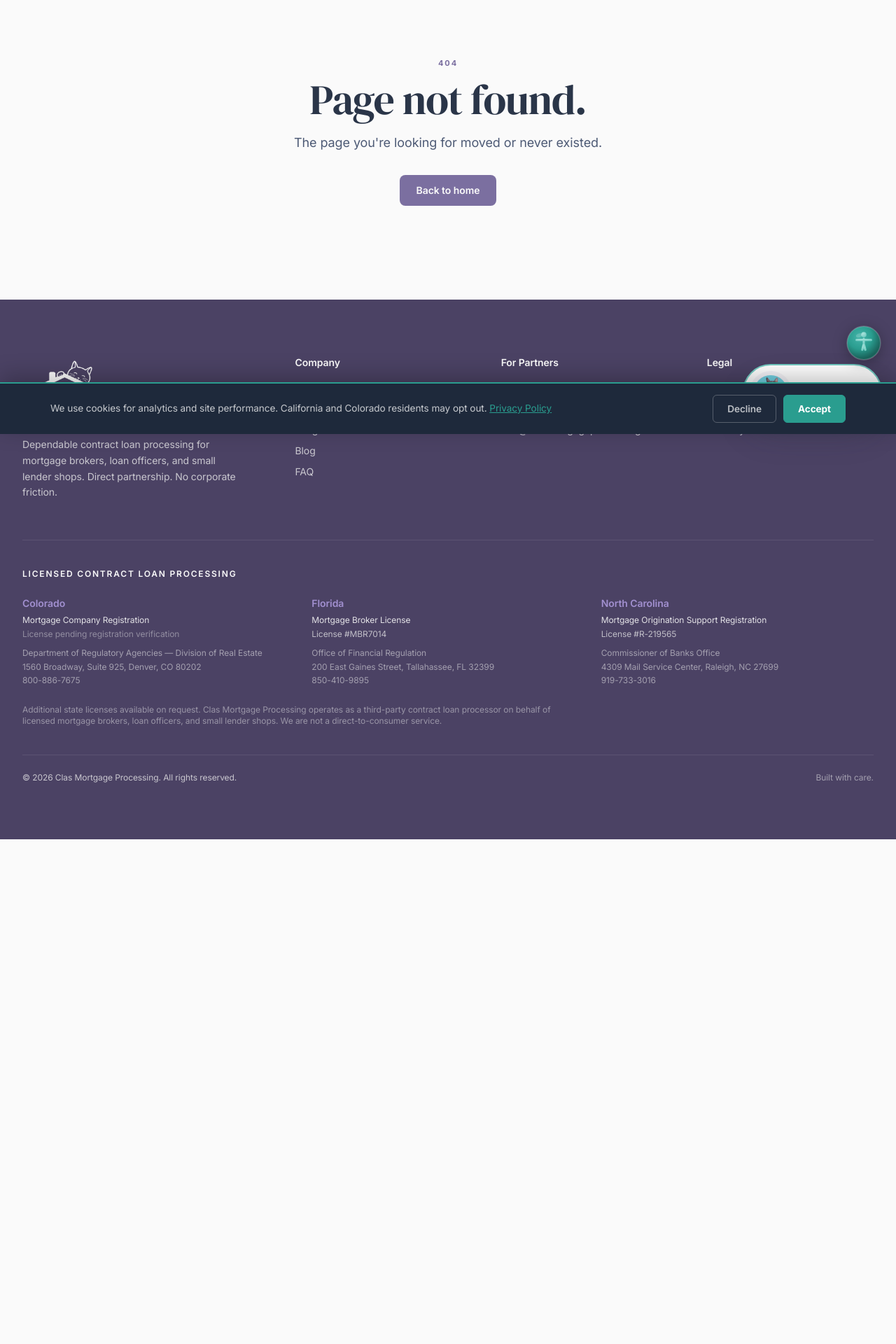
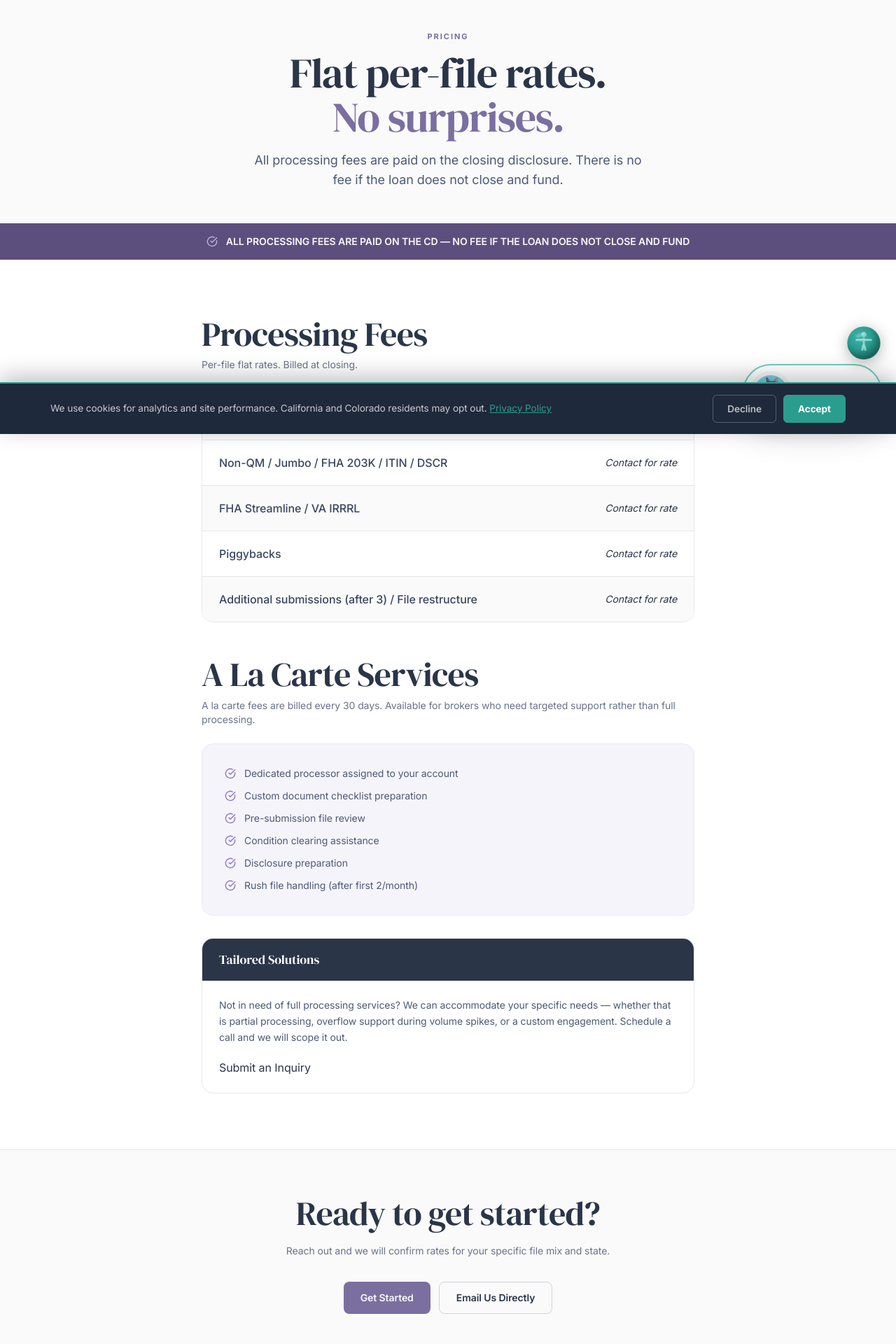
Before and after one commit to AppStudioPros/clas-mortgage-processing, a Next.js app: page /pricing in a window 1280 px wide. Before the commit this address had no page. Shown: the part 180-2100 px from the top of the page at 70% size. Before the commit the page ends 1379 px from the top, so only its background shows below. Built offline with nearby package versions, Linux system fonts and the light colour scheme.

Commit message:
feat: pricing page + add to nav

```diff
--- /dev/null
+++ b/app/pricing/page.js
@@ -0,0 +1,97 @@
+import Link from 'next/link';
+import { CheckCircle } from 'lucide-react';
+
+export const metadata = {
+  title: 'Pricing — Clas Mortgage Processing',
+  description: 'Transparent, per-file pricing for contract loan processing. No charge if the loan does not close and fund.',
+};
+
+const fees = [
+  'Conventional / FHA / VA / USDA',
+  'Non-QM / Jumbo / FHA 203K / ITIN / DSCR',
+  'FHA Streamline / VA IRRRL',
+  'Piggybacks',
+  'Additional submissions (after 3) / File restructure',
+];
+
+const alacarte = [
+  'Dedicated processor assigned to your account',
+  'Custom document checklist preparation',
+  'Pre-submission file review',
+  'Condition clearing assistance',
+  'Disclosure preparation',
+  'Rush file handling (after first 2/month)',
+];
+
+export default function PricingPage() {
+  return (
+    <>
+      <section className="bg-cream-50 pt-16 sm:pt-24 pb-12">
+        <div className="container-px mx-auto max-w-4xl text-center">
+          <div className="eyebrow mb-3">Pricing</div>
+          <h1 className="h-display text-slate2-900 mb-4">Flat per-file rates.<br /><span className="text-lavender-600">No surprises.</span></h1>
+          <p className="lede max-w-xl mx-auto">All processing fees are paid on the closing disclosure. There is no fee if the loan does not close and fund.</p>
+        </div>
+      </section>
+
+      <div className="bg-lavender-700 py-4">
+        <div className="container-px mx-auto max-w-4xl flex items-center justify-center gap-3 text-cream-50 text-sm font-semibold text-center flex-wrap">
+          <CheckCircle className="h-4 w-4 flex-shrink-0 text-lavender-300" />
+          ALL PROCESSING FEES ARE PAID ON THE CD — NO FEE IF THE LOAN DOES NOT CLOSE AND FUND
+        </div>
+      </div>
+
+      <section className="py-16 sm:py-20 bg-white">
+        <div className="container-px mx-auto max-w-3xl">
+
+          <h2 className="h-section text-slate2-900 mb-2">Processing Fees</h2>
+          <p className="text-slate2-600 text-sm mb-8">Per-file flat rates. Billed at closing.</p>
+
+          <div className="rounded-2xl border border-line overflow-hidden mb-12">
+            {fees.map((type, i) => (
+              <div key={type} className={"flex items-center justify-between gap-4 px-6 py-5 " + (i < fees.length - 1 ? "border-b border-line " : "") + (i % 2 === 0 ? "bg-cream-50" : "bg-white")}>
+                <span className="text-slate2-800 font-medium text-sm sm:text-base leading-snug">{type}</span>
+                <span className="flex-shrink-0 text-slate2-400 text-sm font-normal italic">Contact for rate</span>
+              </div>
+            ))}
+          </div>
+
+          <h2 className="h-section text-slate2-900 mb-2">A La Carte Services</h2>
+          <p className="text-slate2-600 text-sm mb-6">A la carte fees are billed every 30 days. Available for brokers who need targeted support rather than full processing.</p>
+
+          <div className="rounded-2xl bg-lavender-50 border border-lavender-100 p-6 sm:p-8 mb-8">
+            <ul className="space-y-3">
+              {alacarte.map(item => (
+                <li key={item} className="flex items-start gap-3 text-sm text-slate2-700">
+                  <CheckCircle className="h-4 w-4 flex-shrink-0 text-lavender-500 mt-0.5" />
+                  {item}
+                </li>
+              ))}
+            </ul>
+          </div>
+
+          <div className="rounded-2xl border border-line overflow-hidden">
+            <div className="bg-slate2-900 px-6 py-4">
+              <h3 className="font-display text-lg text-cream-50">Tailored Solutions</h3>
+            </div>
+            <div className="px-6 py-6">
+              <p className="text-slate2-700 text-sm leading-relaxed mb-5">Not in need of full processing services? We can accommodate your specific needs — whether that is partial processing, overflow support during volume spikes, or a custom engagement. Schedule a call and we will scope it out.</p>
+              <Link href="/contact" className="btn-gold inline-flex">Submit an Inquiry</Link>
+            </div>
+          </div>
+        </div>
+      </section>
+
+      <section className="py-16 bg-cream-50 border-t border-line">
+        <div className="container-px mx-auto max-w-2xl text-center">
+          <h2 className="h-section text-slate2-900 mb-4">Ready to get started?</h2>
+          <p className="text-slate2-600 mb-8 text-sm leading-relaxed">Reach out and we will confirm rates for your specific file mix and state.</p>
+          <div className="flex flex-col sm:flex-row gap-3 justify-center">
+            <Link href="/contact" className="btn-primary">Get Started</Link>
+            <a href="mailto:info@clasmortgageprocessing.com" className="btn-secondary">Email Us Directly</a>
+          </div>
+        </div>
+      </section>
+    </>
+  );
+}
--- a/components/Nav.js
+++ b/components/Nav.js
@@ -9,6 +9,7 @@
   { href: '/resources', label: 'Resources' },
   { href: '/about', label: 'About' },
   { href: '/faq', label: 'FAQ' },
+  { href: '/pricing', label: 'Pricing' },
   { href: '/resources', label: 'Resources' },
 ];
 
```
